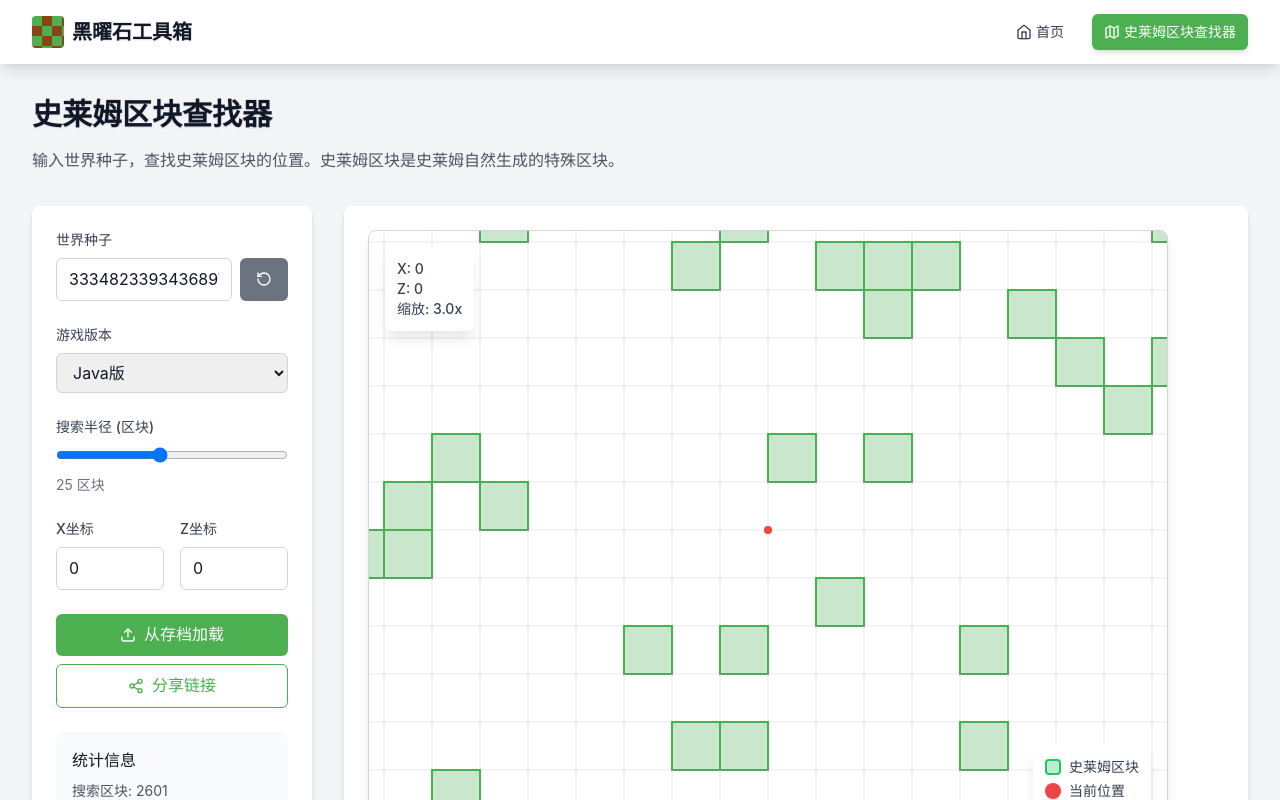
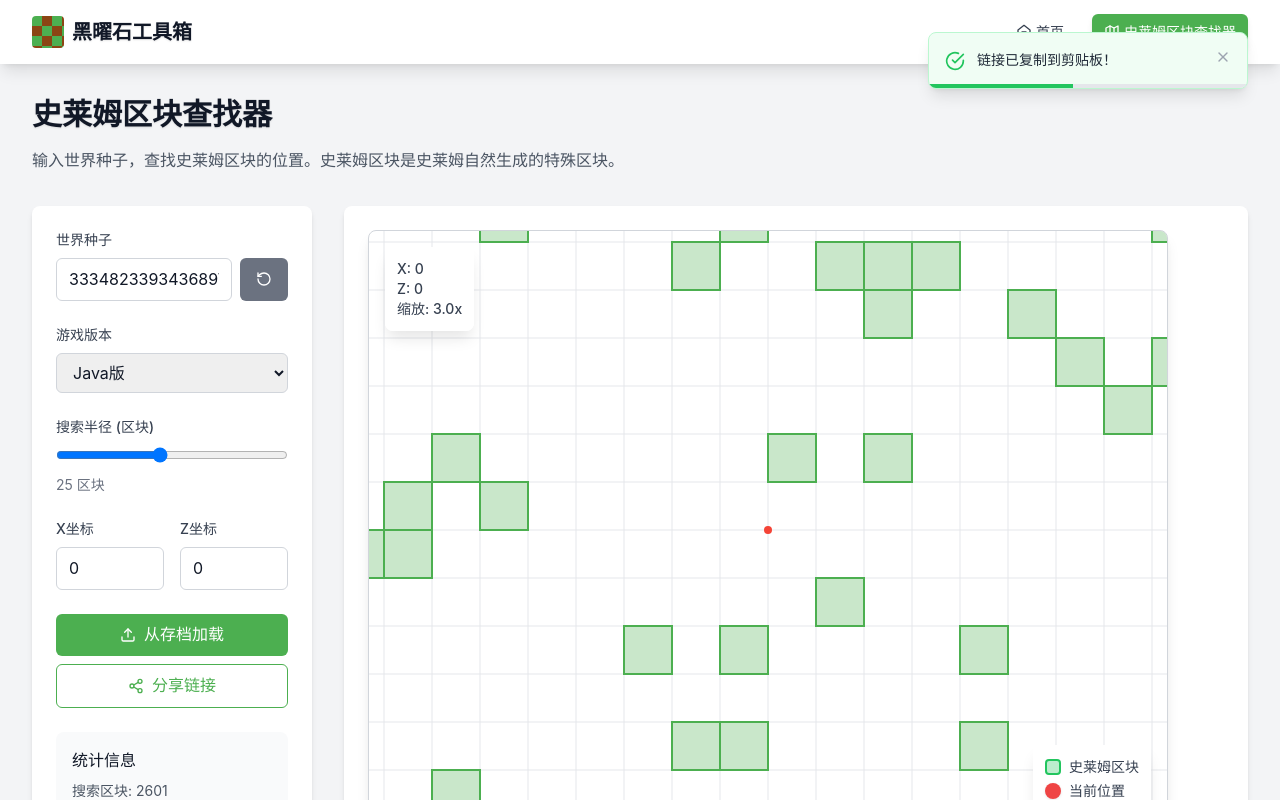
Before and after one commit to mcobs/obstools, a React (Vite) app: page /slime-finder in a window 1280 px wide. Both pictures are taken after a click on the button "分享链接". Shown: the top 800 px of the page. Built offline with nearby package versions, Linux system fonts and the light colour scheme.

Commit message:
更新 README 以反映项目结构变化，添加 Toast 组件到 App 组件，并在 SlimeFinder 页面中替换 alert 为 toast 通知以改善用户体验

```diff
--- a/src/App.tsx
+++ b/src/App.tsx
@@ -2,6 +2,7 @@ import { BrowserRouter as Router, Routes, Route } from 'react-router-dom'
 import Layout from './components/Layout'
 import Home from './pages/Home'
 import SlimeFinder from './pages/SlimeFinder'
+import ToastContainer from './components/ToastContainer'
 
 function App() {
   return (
@@ -12,6 +13,7 @@ function App() {
           <Route path="/slime-finder" element={<SlimeFinder />} />
         </Routes>
       </Layout>
+      <ToastContainer />
     </Router>
   )
 }
--- /dev/null
+++ b/src/components/Toast.tsx
@@ -0,0 +1,143 @@
+import { useEffect, useState } from 'react'
+import { X, CheckCircle, AlertCircle, Info } from 'lucide-react'
+
+export type ToastType = 'success' | 'error' | 'info'
+
+interface ToastProps {
+  message: string
+  type: ToastType
+  duration?: number
+  onClose: () => void
+}
+
+export default function Toast({ message, type, duration = 5000, onClose }: ToastProps) {
+  const [progress, setProgress] = useState(100)
+  const [isClosing, setIsClosing] = useState(false)
+  const [isEntering, setIsEntering] = useState(true)
+
+  // 弹出动画
+  useEffect(() => {
+    // 小延迟后触发进入动画
+    const enterTimer = setTimeout(() => {
+      setIsEntering(false)
+    }, 50)
+
+    return () => clearTimeout(enterTimer)
+  }, [])
+
+  // 倒计时
+  useEffect(() => {
+    const startTime = Date.now()
+    const interval = setInterval(() => {
+      const elapsed = Date.now() - startTime
+      const remaining = Math.max(0, 100 - (elapsed / duration) * 100)
+      setProgress(remaining)
+
+      if (remaining <= 0) {
+        clearInterval(interval)
+        handleClose()
+      }
+    }, 16) // ~60fps
+
+    return () => clearInterval(interval)
+  }, [duration])
+
+  const handleClose = () => {
+    setIsClosing(true)
+    setTimeout(() => {
+      onClose()
+    }, 300) // 等待动画完成
+  }
+
+  const getIcon = () => {
+    switch (type) {
+      case 'success':
+        return <CheckCircle className="w-5 h-5 text-green-500" />
+      case 'error':
+        return <AlertCircle className="w-5 h-5 text-red-500" />
+      case 'info':
+        return <Info className="w-5 h-5 text-blue-500" />
+    }
+  }
+
+  const getColorClasses = () => {
+    switch (type) {
+      case 'success':
+        return 'bg-green-50 border-green-200'
+      case 'error':
+        return 'bg-red-50 border-red-200'
+      case 'info':
+        return 'bg-blue-50 border-blue-200'
+    }
+  }
+
+  const getProgressColor = () => {
+    switch (type) {
+      case 'success':
+        return 'bg-green-500'
+      case 'error':
+        return 'bg-red-500'
+      case 'info':
+        return 'bg-blue-500'
+    }
+  }
+
+  return (
+    <div
+      className={`
+        fixed top-4 right-4 z-50
+        min-w-[320px] max-w-md
+        transform transition-all
+        ${
+          isEntering
+            ? 'translate-x-[400px] scale-75 opacity-0'
+            : isClosing
+              ? 'translate-x-[400px] scale-90 opacity-0 duration-300 ease-in'
+              : 'translate-x-0 scale-100 opacity-100 duration-700'
+        }
+      `}
+      style={{
+        transitionTimingFunction: isEntering
+          ? 'ease-out'
+          : isClosing
+            ? 'ease-in'
+            : 'cubic-bezier(0.34, 1.56, 0.64, 1)'
+      }}
+    >
+      <div className={`
+        ${getColorClasses()}
+        border rounded-lg shadow-lg
+        p-4 pr-12
+        backdrop-blur-sm
+        relative overflow-hidden
+      `}>
+        {/* 图标和消息 */}
+        <div className="flex items-start space-x-3">
+          <div className="flex-shrink-0 mt-0.5">
+            {getIcon()}
+          </div>
+          <div className="flex-1 text-sm text-gray-800 whitespace-pre-line leading-relaxed">
+            {message}
+          </div>
+        </div>
+
+        {/* 关闭按钮 */}
+        <button
+          onClick={handleClose}
+          className="absolute top-4 right-4 text-gray-400 hover:text-gray-600 transition-colors"
+          aria-label="关闭"
+        >
+          <X className="w-4 h-4" />
+        </button>
+
+        {/* 进度条 */}
+        <div className="absolute bottom-0 left-0 right-0 h-1 bg-gray-200">
+          <div
+            className={`h-full transition-all duration-75 ease-linear ${getProgressColor()}`}
+            style={{ width: `${progress}%` }}
+          />
+        </div>
+      </div>
+    </div>
+  )
+}
--- /dev/null
+++ b/src/components/ToastContainer.tsx
@@ -0,0 +1,67 @@
+import { create } from 'zustand'
+import Toast, { ToastType } from './Toast'
+
+interface ToastItem {
+  id: string
+  message: string
+  type: ToastType
+  duration?: number
+}
+
+interface ToastStore {
+  toasts: ToastItem[]
+  addToast: (message: string, type: ToastType, duration?: number) => void
+  removeToast: (id: string) => void
+}
+
+export const useToastStore = create<ToastStore>((set) => ({
+  toasts: [],
+  addToast: (message, type, duration) => {
+    const id = Date.now().toString() + Math.random().toString(36)
+    set((state) => ({
+      toasts: [...state.toasts, { id, message, type, duration }]
+    }))
+  },
+  removeToast: (id) => {
+    set((state) => ({
+      toasts: state.toasts.filter((toast) => toast.id !== id)
+    }))
+  }
+}))
+
+// 导出便捷函数
+export const toast = {
+  success: (message: string, duration?: number) => {
+    useToastStore.getState().addToast(message, 'success', duration)
+  },
+  error: (message: string, duration?: number) => {
+    useToastStore.getState().addToast(message, 'error', duration)
+  },
+  info: (message: string, duration?: number) => {
+    useToastStore.getState().addToast(message, 'info', duration)
+  }
+}
+
+export default function ToastContainer() {
+  const { toasts, removeToast } = useToastStore()
+
+  return (
+    <div className="fixed top-0 right-0 z-50 pointer-events-none">
+      <div className="flex flex-col p-4 pointer-events-auto space-y-3">
+        {toasts.map((toast) => (
+          <div
+            key={toast.id}
+            className="transform transition-all duration-300 ease-out"
+          >
+            <Toast
+              message={toast.message}
+              type={toast.type}
+              duration={toast.duration}
+              onClose={() => removeToast(toast.id)}
+            />
+          </div>
+        ))}
+      </div>
+    </div>
+  )
+}
--- a/src/pages/SlimeFinder.tsx
+++ b/src/pages/SlimeFinder.tsx
@@ -4,6 +4,7 @@ import { type MinecraftVersion } from '../utils/slimeChunk'
 import SlimeMap from '../components/SlimeMap'
 import { Share2, RotateCcw, Upload } from 'lucide-react'
 import { parseLevelDat, validateLevelDatFile } from '../utils/nbtParser'
+import { toast } from '../components/ToastContainer'
 
 export default function SlimeFinder() {
   const [seed, setSeed] = useState('3334823393436897159')
@@ -79,7 +80,7 @@ export default function SlimeFinder() {
 
     // 验证文件
     if (!validateLevelDatFile(file)) {
-      alert('请选择有效的 level.dat 文件！')
+      toast.error('请选择有效的 level.dat 文件！')
       return
     }
 
@@ -110,10 +111,10 @@ export default function SlimeFinder() {
         message += `\n出生点: X=${levelData.spawnX}, Y=${levelData.spawnY}, Z=${levelData.spawnZ}`
       }
 
-      alert(message)
+      toast.success(message, 7000)
     } catch (error) {
       console.error('加载存档失败:', error)
-      alert(`加载失败: ${error instanceof Error ? error.message : '未知错误'}`)
+      toast.error(`加载失败: ${error instanceof Error ? error.message : '未知错误'}`)
     } finally {
       setIsLoadingFile(false)
       // 清空文件选择，允许重复选择同一文件
@@ -259,7 +260,7 @@ export default function SlimeFinder() {
                 onClick={() => {
                   const url = `${window.location.origin}/slime-finder?seed=${seed}&version=${version}&x=${centerX}&z=${centerZ}`
                   navigator.clipboard.writeText(url)
-                  alert('链接已复制到剪贴板！')
+                  toast.success('链接已复制到剪贴板！')
                 }}
                 className="w-full btn-outline flex items-center justify-center space-x-2"
               >
```
Also changed, not shown: 1 other file (tests, documents, lock files or other folders).
